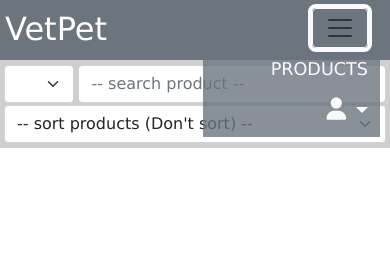
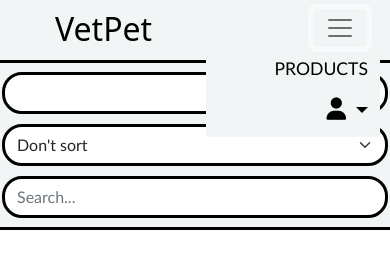
Before and after one commit to irasmaga1/cursova, a plain HTML site: page front/index.html in a window 390 px wide. Both pictures are taken after a click on the button "Toggle navigation". Drawn offline with nearby package versions, Linux system fonts and the light colour scheme; no server answers.

Commit message:
commit 2

```diff
--- a/front/css/filter.css
+++ b/front/css/filter.css
@@ -5,35 +5,66 @@
     width: 100%;
 }
 
-.filter-form{
+.filter-form {
     position: relative;
     min-height: 50px;
     max-width: 100%;
     width: 100%;
     display: flex;
     flex-direction: row;
-    flex-wrap: wrap;
-    justify-content: space-between;
+    flex-wrap: wrap; /* Забезпечує однорядне розташування */
+    justify-content: space-between; /* Вирівнює простір між елементами */
     align-items: center;
-    background-color: #cfcfcf;
+    background-color: #f2f5f5;
     margin: 0;
     padding: 4px 2px;
+    border-bottom: 3px solid black;
+    border-top: 3px solid black;
 }
 
-.filter-category{
-    flex: 1 1 auto;
+.filter-category, .filter-sort, .filter-search {
     margin: 1px 2px;
-    max-width: 100%;
 }
 
-.filter-search{
-    flex: 4 1 auto;
-    margin: 1px 2px;
-    max-width: 100%;
+.filter-category, .filter-sort {
+    flex: 0 1 auto; /* Пропорційне зміщення */
+    order: 0; /* Порядок розташування на початку */
+    width: auto; /* Автоматична ширина для select */
 }
 
-.filter-sort{
-    flex: 1 1 auto;
-    margin: 1px 2px;
-    max-width: 100%;
+.filter-search {
+    flex: 1 1 auto; /* Пропорційне зміщення */
+    order: 1; /* Порядок розташування в кінці */
+    width: auto; /* Автоматична ширина для input */
 }
+
+/* Додатково можна налаштувати ширину select і input */
+.filter-category select, .filter-sort select {
+    width: 250px; /* Ширина для select */
+}
+
+.filter-search input {
+    width: 300px; /* Ширина для input */
+}
+
+.filter-search input, .filter-category select, .filter-sort select {
+    border-radius: 20px;
+    border: 3px solid black;
+}
+
+/* Медиа-запит для малих екранів */
+@media (max-width: 815px) {
+    .filter-form {
+        flex-direction: column; /* Вертикальне розташування елементів */
+        align-items: stretch; /* Розтягнення елементів */
+    }
+
+    .filter-category, .filter-sort, .filter-search {
+        width: 100%; /* Максимальна ширина елементів */
+        margin: 5px 0; /* Відступи між елементами */
+    }
+
+    .filter-category select, .filter-sort select, .filter-search input {
+        width: 100%; /* Максимальна ширина для select і input */
+    }
+}
--- a/front/css/main.css
+++ b/front/css/main.css
@@ -1,16 +1,16 @@
 * {
     margin: 0;
     padding: 0;
+    font-family: 'Trebuchet MS', 'Lucida Sans Unicode', 'Lucida Grande', 'Lucida Sans', Arial;
 }
 
 body {
-    font-family: Verdana, Geneva, Tahoma, sans-serif;
+    /* font-family: Verdana, Geneva, Tahoma, sans-serif; */
     position: relative;
     min-height: 100vh;
     display: flex;
     flex-direction: column;
     align-items: center;
-
 }
 
 .site-name{
--- a/front/css/modal.css
+++ b/front/css/modal.css
@@ -33,26 +33,28 @@
 
 .modal-title {
     font-size: 1.5rem;
-    color: #2196F3;
+    color: black;
 }
 .modal-close-btn {
     width: 36px;
     text-align: center;
     font-weight: 200;
-    background-color: rgb(221, 221, 221);
-    border: 1px solid rgb(184, 184, 184);
+    /* background-color: rgb(221, 221, 221); */
+    /* border: 1px solid rgb(184, 184, 184); */
+    font-style: bold;
     border-radius: 5px;
     font-size: 1.5rem;
     cursor: pointer;
 }
 
-.modal-close-btn:hover {
+/* .modal-close-btn:hover {
     background-color: rgb(197, 197, 197);
     border: 1px solid rgb(160, 160, 160);
-}
+} */
 
 .modal-content {
     padding: 10px 10px;
+    border-top: 3px solid black;
 }
 
 .modal-footer {
@@ -115,3 +117,11 @@
 .form-image {
     padding-right: 30px;
 }
+td{
+    font-weight: bold;
+    font-size: 20px;
+}
+input{
+    padding: 10px 10px;
+    border: 3px solid black;
+}
--- a/front/css/navbar.css
+++ b/front/css/navbar.css
@@ -10,8 +10,8 @@
     flex-wrap: wrap;
     width: 100vw;
     height: 60px;
-    background-color: rgb(108, 117, 125);
-    color: white;
+    background-color: #f2f5f5;
+    color: black;
     caret-color: transparent;
 }
 
@@ -25,7 +25,7 @@
 }
 
 .navbar-bg-body {
-    background-color: rgba(108, 117, 125, 0.8);
+    background-color: #f2f5f5;
 }
 
 /* Перевизначення параметрів bootstrap */
@@ -40,7 +40,7 @@
 }
 
 .navbar-light .navbar-nav .nav-link {
-    color: #f9fafb;
+    color: black;
 }
 
 .navbar>.container, .navbar>.container-fluid, .navbar>.container-lg, .navbar>.container-md, .navbar>.container-sm, .navbar>.container-xl, .navbar>.container-xxl {
@@ -55,9 +55,9 @@
     align-items: center;
 }
 
-.navbar-light .navbar-nav .nav-link:focus, .navbar-light .navbar-nav .nav-link:hover {
+/* .navbar-light .navbar-nav .nav-link:focus, .navbar-light .navbar-nav .nav-link:hover {
     color: #ffc155;
-}
+} */
 
 .navbar-nav {
     align-items: flex-end;
@@ -78,10 +78,11 @@
 }
 
 .site-name-item{
-    padding-right: 5px;
+    padding-left: 50px;
 }
 .shop-name{
-    font-family: Verdana, Geneva, Tahoma, sans-serif;
+    /* font-family: Verdana, Geneva, Tahoma, sans-serif; */
+    font-family: system-ui, -apple-system, BlinkMacSystemFont, 'Segoe UI', Roboto, Oxygen, Ubuntu, Cantarell, 'Open Sans', 'Helvetica Neue', sans-serif;
     font-weight: 500;
 }
 
@@ -125,7 +126,7 @@
 }
 
 .user-name {
-    font-family: Verdana, Geneva, Tahoma, sans-serif;
+    /* font-family: Verdana, Geneva, Tahoma, sans-serif; */
     font-size: 1rem;
     font-weight: normal;
     text-transform: uppercase;
@@ -140,9 +141,9 @@
     cursor: pointer;
 }
 
-.navbar-cart-icon:hover {
+/* .navbar-cart-icon:hover {
     color: #f9a921;
-}
+} */
 
 .navbar-cart-icon-count {
     display: none;
--- a/front/css/product.css
+++ b/front/css/product.css
@@ -31,7 +31,7 @@
     caret-color: transparent;
 }
 
-.product-category{
+.product-category {
     background-color: rgb(108, 117, 125, 0.75);
     border-radius: 3px;
     font-size: 1.2rem;
@@ -41,9 +41,9 @@
     top: 45px;
     left: -10px;
     transform: skewX(-20deg);
+}
 
-}
-.product-category-text{
+.product-category-text {
     text-align: center;
     transform: skewX(20deg);
 }
@@ -54,11 +54,11 @@
     padding-bottom: 5px;
 }
 
-.product-text{
+.product-text {
     font-size: 0.9em;
 }
 
-.product-price{
+.product-price {
     color: #495057;
     font-family: 'Segoe UI', Tahoma, Geneva, Verdana, sans-serif;
     font-weight: 600;
@@ -66,7 +66,7 @@
     padding: 0 15px;
 }
 
-.product-footer{
+.product-footer {
     width: 100%;
     display: flex;
     justify-content: space-between;
@@ -74,7 +74,7 @@
     caret-color: transparent;
 }
 
-.product-manage-btns{
+.product-manage-btns {
     display: flex;
 }
 
@@ -90,3 +90,47 @@
     padding: 0 20px;
     cursor: pointer;
 }
+
+#submitProductBtn {
+    background-color: black;
+    color: #f2f5f5;
+}
+
+#cancelProductBtn {
+    background-color: #f2f5f5;
+    color: black;
+}
+
+#submitProductBtn, #cancelProductBtn, #submitLoginBtn,#submitRegistrationtBtn {
+    border: 3px solid black;
+    border-radius: 20px;
+    width: 130px;
+}
+#submitLoginBtn,#submitRegistrationtBtn{
+    background-color: #f2f5f5;
+    color: black;
+}
+
+
+/* Apply border style to all input and select fields */
+.form-control, .form-select {
+    border: 3px solid black;
+    border-radius: 20px;
+}
+
+/* Apply styles for form elements to adjust for responsiveness */
+@media (max-width: 815px) {
+    .filter-form {
+        flex-direction: column; /* Вертикальне розташування елементів */
+        align-items: stretch; /* Розтягнення елементів */
+    }
+
+    .filter-category, .filter-sort, .filter-search {
+        width: 100%; /* Максимальна ширина елементів */
+        margin: 5px 0; /* Відступи між елементами */
+    }
+
+    .filter-category select, .filter-sort select, .filter-search input {
+        width: 100%; /* Максимальна ширина для select і input */
+    }
+}
--- a/front/index.html
+++ b/front/index.html
@@ -1,11 +1,20 @@
 <!DOCTYPE html>
 <html lang="en">
+
 <head>
     <meta charset="UTF-8">
     <meta http-equiv="X-UA-Compatible" content="IE=edge">
     <meta name="viewport" content="width=device-width, initial-scale=1.0">
     <link rel="shortcut icon" href="./img/favicon.ico" />
-    <link href="https://cdn.jsdelivr.net/npm/bootstrap@5.1.3/dist/css/bootstrap.min.css" rel="stylesheet" integrity="sha384-1BmE4kWBq78iYhFldvKuhfTAU6auU8tT94WrHftjDbrCEXSU1oBoqyl2QvZ6jIW3" crossorigin="anonymous">
+    <!-- google font -->
+
+    <link rel="preconnect" href="https://fonts.googleapis.com">
+    <link rel="preconnect" href="https://fonts.gstatic.com" crossorigin>
+    <link href="https://fonts.googleapis.com/css2?family=Oswald:wght@200..700&display=swap" rel="stylesheet">
+
+    <!--  -->
+    <link href="https://cdn.jsdelivr.net/npm/bootstrap@5.1.3/dist/css/bootstrap.min.css" rel="stylesheet"
+        integrity="sha384-1BmE4kWBq78iYhFldvKuhfTAU6auU8tT94WrHftjDbrCEXSU1oBoqyl2QvZ6jIW3" crossorigin="anonymous">
     <link rel="stylesheet" href="https://cdnjs.cloudflare.com/ajax/libs/font-awesome/6.4.0/css/all.min.css">
     <link rel="stylesheet" href="./css/main.css">
     <link rel="stylesheet" href="./css/form.css">
@@ -33,7 +42,10 @@
         <div class="pagination-container"></div>
     </div>
     <div class="popup-container"></div>
-    <script src="https://cdn.jsdelivr.net/npm/bootstrap@5.1.3/dist/js/bootstrap.bundle.min.js" integrity="sha384-ka7Sk0Gln4gmtz2MlQnikT1wXgYsOg+OMhuP+IlRH9sENBO0LRn5q+8nbTov4+1p" crossorigin="anonymous"></script>
+    <script src="https://cdn.jsdelivr.net/npm/bootstrap@5.1.3/dist/js/bootstrap.bundle.min.js"
+        integrity="sha384-ka7Sk0Gln4gmtz2MlQnikT1wXgYsOg+OMhuP+IlRH9sENBO0LRn5q+8nbTov4+1p"
+        crossorigin="anonymous"></script>
     <script type="module" src="./js/index.js"></script>
 </body>
+
 </html>
--- a/front/js/filter.js
+++ b/front/js/filter.js
@@ -8,12 +8,10 @@
                     <select class="form-select" id="filter-category" >
                     </select>
                 </div>
-                <div class="filter-search">
-                    <input class="form-control" id="filter-search" type="text" placeholder="-- search product --" >
-                </div>
+
                 <div class="filter-sort">
                     <select class="form-select" id="filter-sort">
-                        <option selected value="nosort">-- sort products (Don't sort) --</option>
+                        <option selected value="nosort"> Don't sort </option>
                         <option value="incPr">by increasing price</option>
                         <option value="decPr">by decreasing price</option>
                         <option value="incVl">by increasing volume</option>
@@ -22,6 +20,10 @@
                         <option value="of">oldest first</option>
                       </select>
                 </div>
+                 <div class="filter-search">
+                    <input class="form-control" id="filter-search" type="text" placeholder="Search..." >
+                </div>
+
             </form>`;
     // Навішуємо обробники
     // Фільтація по категоріях
@@ -42,7 +44,7 @@
     // defaultProductCategoryOption.setAttribute("disabled", "");
     defaultProductCategoryOption.setAttribute("selected", "");
     defaultProductCategoryOption.setAttribute("value", "all");
-    defaultProductCategoryOption.innerText = ` -- select a category (All categories) -- `;
+    defaultProductCategoryOption.innerText = `Select a category`;
     filterCategory.appendChild(defaultProductCategoryOption);
     // Вибираємо категорії товарів з LS
     // const categoryArr = getCategories();
--- a/front/js/modals/productModal.js
+++ b/front/js/modals/productModal.js
@@ -24,7 +24,7 @@
         </tr>
         <tr>
             <td class="form-label"><label for="productVolume">Weight:</label> </td>
-            <td class="form-input"><input type="number" name="productVolume" id="productVolume" class="form-control" min="20" max="2000" required></td>
+            <td class="form-input"><input type="number" name="productVolume" id="productVolume" class="form-control" required></td>
         </tr>
         <tr>
             <td class="form-label"><label for="productMaterial">Type od feed:</label> </td>
@@ -40,10 +40,6 @@
             </td>
         </tr>
         <tr>
-            <td></td>
-            <td class="form-image-container">
-                <img class="form-image" id="formImage" >
-            </td>
         </tr>
         <tr>
             <td class="form-label"><label for="productImage">Image:</label> </td>
```
Lines whose indentation alone changed are shown as unchanged.
